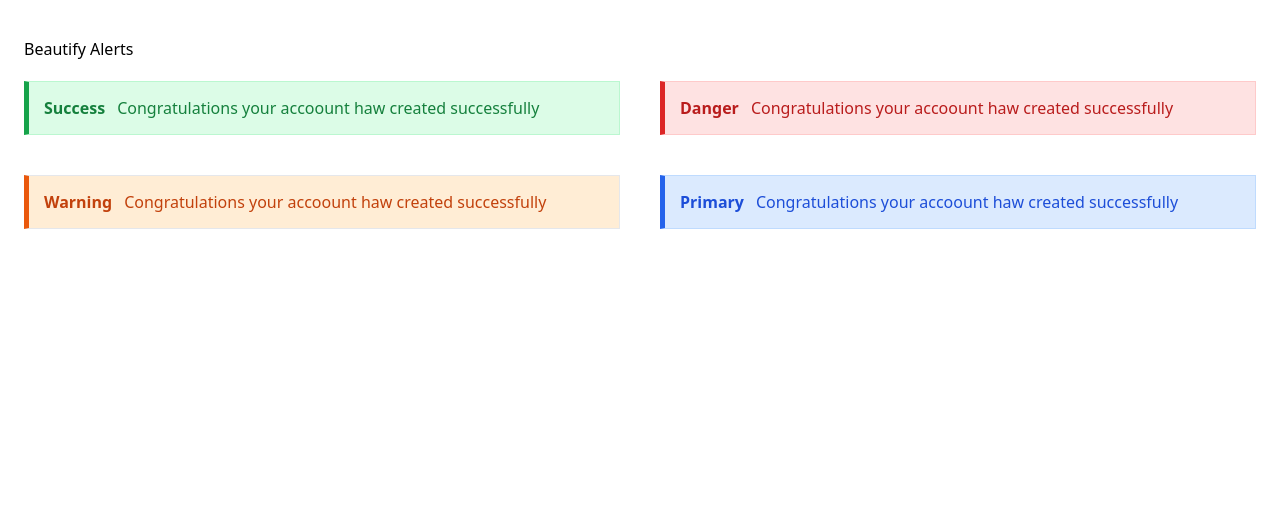
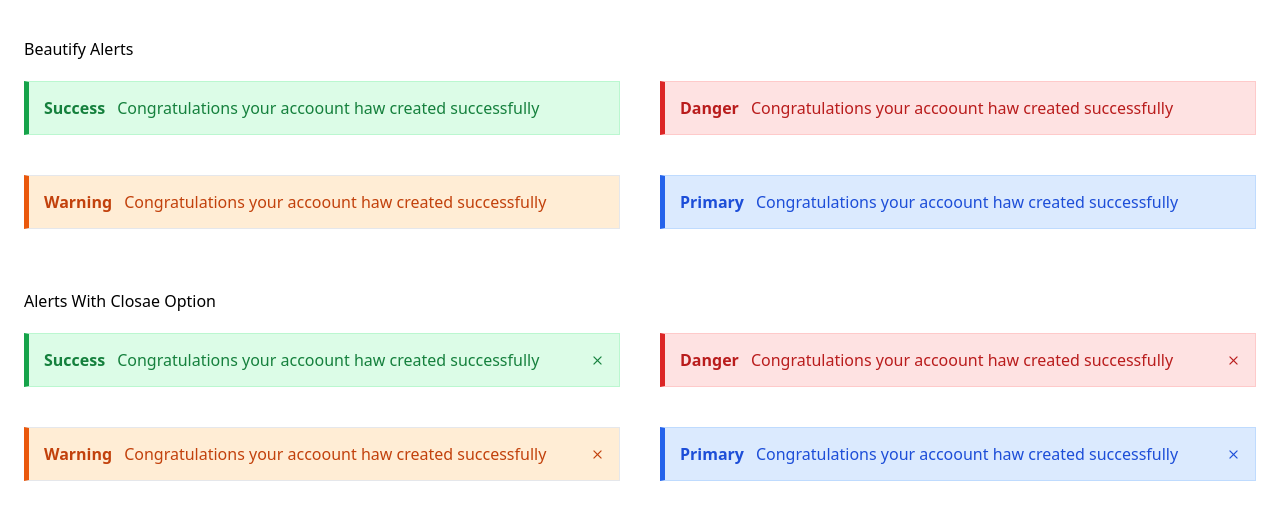
Before and after one commit to rihem-bensaad/Tailwind-CSS-Button, a website built with Vite: page src/alerts.html in a window 1280 px wide. Shown: the part 487-1006 px from the top of the page. Before the commit the page ends 800 px from the top, so only its background shows below. Built offline with nearby package versions, Linux system fonts and the light colour scheme.

Commit message:
alerts with close option

```diff
--- a/src/alerts.html
+++ b/src/alerts.html
@@ -6,6 +6,7 @@
     <meta name="viewport" content="width=device-width, initial-scale=1.0">
     <title>Alerts</title>
     <link rel="stylesheet" href="./main.css">
+    <link rel="stylesheet" href="https://cdn.jsdelivr.net/npm/bootstrap-icons@1.9.1/font/bootstrap-icons.css">
 </head>
 <body>
     <div class="max-w-screen-xl mx-auto py-5 px-6">
@@ -34,7 +35,6 @@
                             <span class="inline-block mr-3" > warning</span>
                             <p>Congratulations your accoount haw created successfully</p>
                         </div>
-                        <i class="bi bi-x alert-close"></i>
                     </div>
                 </div>
                 <div class="w-full md:w-6/12 p-5">
@@ -46,7 +46,7 @@
                     </div>
                 </div>
             </div>
-        </div>
+
             <div class ="mt-10">
             <h1 class="text-base capitalize"> rounded alerts</h1>
             <div class="flex flex-wrap -mx-5">
@@ -56,7 +56,6 @@
                             <span class="inline-block mr-3" > success</span>
                             <p>Congratulations your accoount haw created successfully</p>
                         </div>
-                        <i class="bi bi-x alert-close"></i>
                     </div>
                 </div>
                 <div class="w-full md:w-6/12 p-5">
@@ -65,7 +64,6 @@
                             <span class="inline-block mr-3" > warning</span>
                             <p>Congratulations your accoount haw created successfully</p>
                         </div>
-                        <i class="bi bi-x alert-close"></i>
                     </div>
                 </div>
                 <div class="w-full md:w-6/12 p-5">
@@ -74,7 +72,6 @@
                             <span class="inline-block mr-3" > danger</span>
                             <p>Congratulations your accoount haw created successfully</p>
                         </div>
-                        <i class="bi bi-x alert-close"></i>
                     </div>
                 </div>
                 <div class="w-full md:w-6/12 p-5">
@@ -83,7 +80,7 @@
                             <span class="inline-block mr-3" > primary</span>
                             <p>Congratulations your accoount haw created successfully</p>
                         </div>
-                        <i class="bi bi-x alert-close"></i>
+
                     </div>
                 </div>
             </div>
@@ -128,6 +125,48 @@
             </div>
         </div>
     </div>
+    <div class="mt-10">
+        <h1 class="text-base capitalize">alerts with closae option</h1>
+        <div class="flex flex-wrap -mx-5">
+        <div class="w-full md:w-6/12 p-5">
+            <div class="alert alert-success rounder beautify-success">
+                <div class="flex">
+                    <span class="inline-block mr-3"> success</span>
+                    <p>Congratulations your accoount haw created successfully</p>
+                </div>
+                <i class="bi bi-x alert-close"></i>
+            </div>
+        </div>
+        <div class="w-full md:w-6/12 p-5">
+            <div class="alert alert-danger rounder beautify-danger">
+                <div class="flex">
+                    <span class="inline-block mr-3"> danger</span>
+                    <p>Congratulations your accoount haw created successfully</p>
+                </div>
+                <i class="bi bi-x alert-close"></i>
+            </div>
+        </div>
+        <div class="w-full md:w-6/12 p-5">
+            <div class="alert alert-warning rounder beautify-warning">
+                <div class="flex">
+                    <span class="inline-block mr-3"> warning</span>
+                    <p>Congratulations your accoount haw created successfully</p>
+                </div>
+                <i class="bi bi-x alert-close"></i>
+            </div>
+        </div>
+        <div class="w-full md:w-6/12 p-5">
+            <div class="alert alert-primary rounder beautify-primary">
+                <div class="flex">
+                    <span class="inline-block mr-3"> primary</span>
+                    <p>Congratulations your accoount haw created successfully</p>
+                </div>
+                <i class="bi bi-x alert-close"></i>
+            </div>
+        </div>
+    </div>
+    </div>
+    </div>
     </div>
 </body>
 </html>
--- a/src/components/alerts.css
+++ b/src/components/alerts.css
@@ -1,5 +1,5 @@
 .alert {
-    @apply px-[15px] py-[14px];
+    @apply pl-[15px] pr-[40px] py-[14px] relative;
 }
 .alert span {
     @apply capitalize font-semibold text-base;
@@ -32,3 +32,8 @@
         .beautify-primary{
             @apply border-l-[5px] border-l-blue-600 rounded-tl-none rounded-bl-none !important;
             }
+
+.alert-close{
+    @apply absolute top-0 right-0 h-full flex items-center px-3 text-[19px] cursor-pointer
+
+}
```
